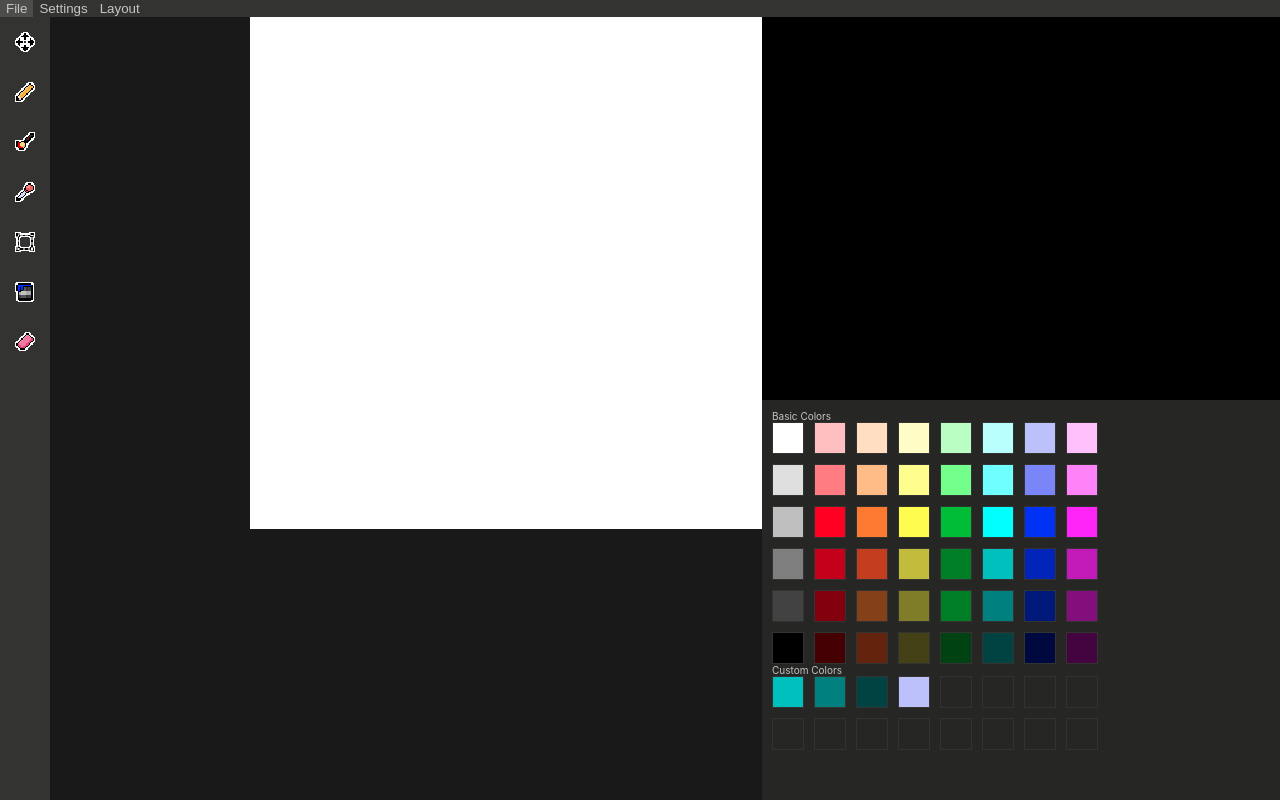
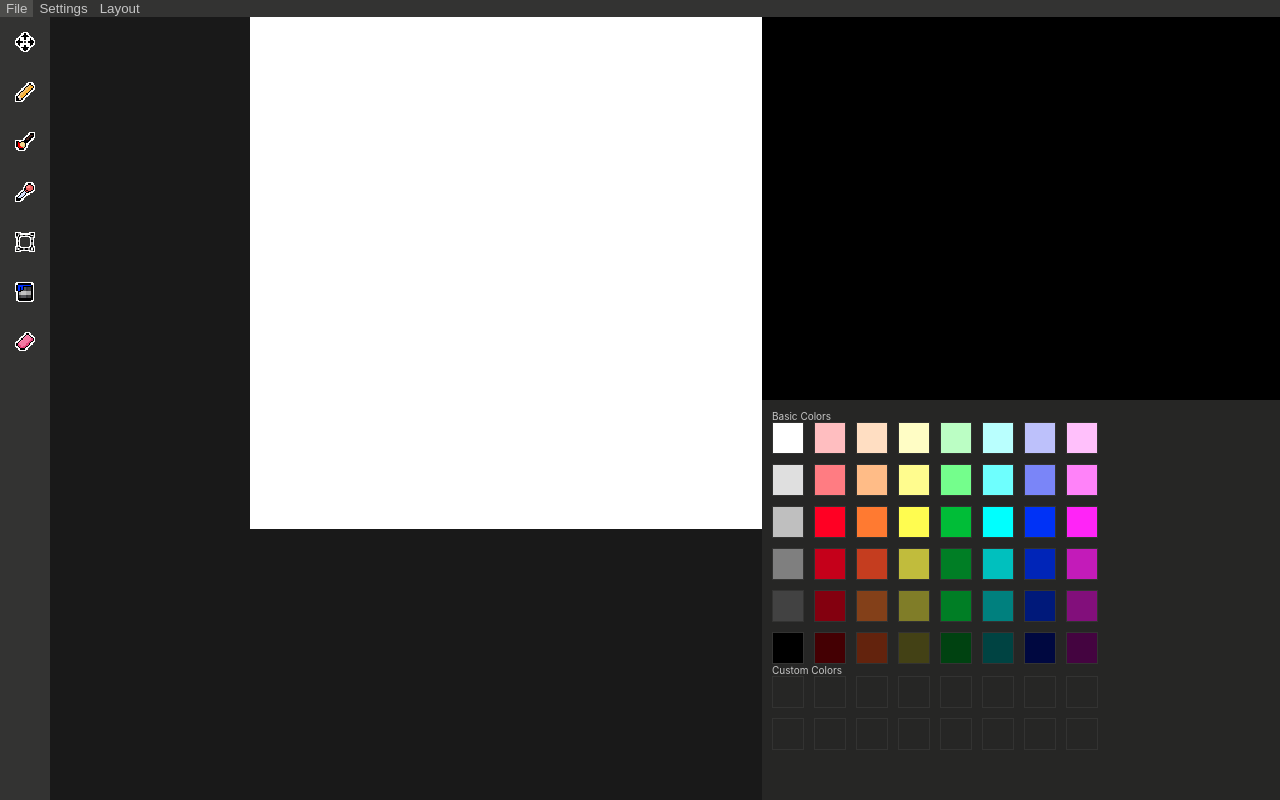
Before and after one commit to larseriktf/skineditor, a React (Create React App) app in the folder skindojo/: page / in a window 1280 px wide. Shown: the top 800 px of the page. Built offline with nearby package versions, Linux system fonts and the light colour scheme.

Commit message:
Added updateCustomColors when palettecolor is clicked

```diff
--- a/skindojo/src/components/Colorpalette.tsx
+++ b/skindojo/src/components/Colorpalette.tsx
@@ -1,4 +1,4 @@
-import { useState } from "react"
+import { useState, useEffect } from "react"
 import { PaletteColor } from "./PaletteColor"
 import colorsBasic from "../res/colors_predefined.json"
 
@@ -8,13 +8,7 @@ interface IProps {
 
 export const Colorpalette = ({ setColor }: IProps) => {
   // States
-
-  // Variables
-  const colorsCustom = [
-    "#00c0be",
-    "#00807e",
-    "#004342",
-    "#bdc1fb",
+  const [colorsCustom, setColorsCustom] = useState([
     "transparent",
     "transparent",
     "transparent",
@@ -27,20 +21,51 @@ export const Colorpalette = ({ setColor }: IProps) => {
     "transparent",
     "transparent",
     "transparent",
-  ]
+    "transparent",
+    "transparent",
+    "transparent",
+    "transparent",
+  ])
+
+  // Persistant data
+  useEffect(() => {
+    //s Runs once the component loads
+    const data = localStorage.getItem("colors-custom")
+    if (data) setColorsCustom(JSON.parse(data))
+  }, [])
+
+  useEffect(() => {
+    // Runs every reload
+    localStorage.setItem("colors-custom", JSON.stringify(colorsCustom))
+  })
+
+  const updateCustomColors = (color: string) => {
+    // Removes the first color and adds the new color at the end
+    setColorsCustom([...colorsCustom, color].slice(1))
+  }
 
   return (
     <section className="palette">
       <p className="label">Basic Colors</p>
       <section className="palette-predefined">
         {colorsBasic.map((color, index) => (
-          <PaletteColor color={color} setColor={setColor} key={index} />
+          <PaletteColor
+            color={color}
+            setColor={setColor}
+            updateCustomColors={updateCustomColors}
+            key={index}
+          />
         ))}
       </section>
       <p className="label">Custom Colors</p>
       <section className="palette-user-defined">
-        {colorsCustom.map((color, index) => (
-          <PaletteColor color={color} key={index} setColor={setColor} />
+        {[...colorsCustom].reverse().map((color, index) => (
+          <PaletteColor
+            color={color}
+            setColor={setColor}
+            updateCustomColors={updateCustomColors}
+            key={index}
+          />
         ))}
       </section>
     </section>
--- a/skindojo/src/components/PaletteColor.tsx
+++ b/skindojo/src/components/PaletteColor.tsx
@@ -1,11 +1,17 @@
 interface IProps {
   color: string
   setColor: React.Dispatch<React.SetStateAction<string>>
+  updateCustomColors: (color: string) => void
 }
 
-export const PaletteColor = ({ color, setColor }: IProps) => {
+export const PaletteColor = ({
+  color,
+  setColor,
+  updateCustomColors,
+}: IProps) => {
   const updateColor = () => {
     setColor(color)
+    updateCustomColors(color)
   }
 
   return (
```
